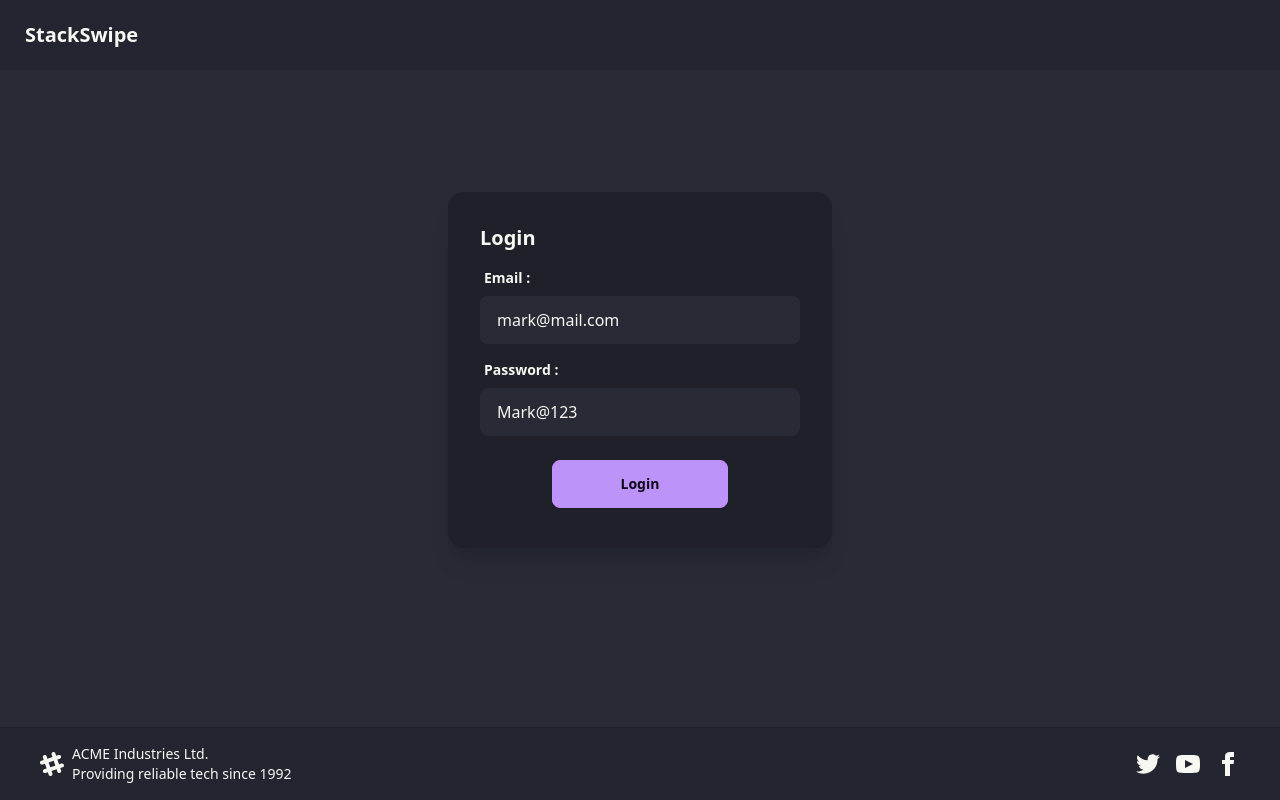
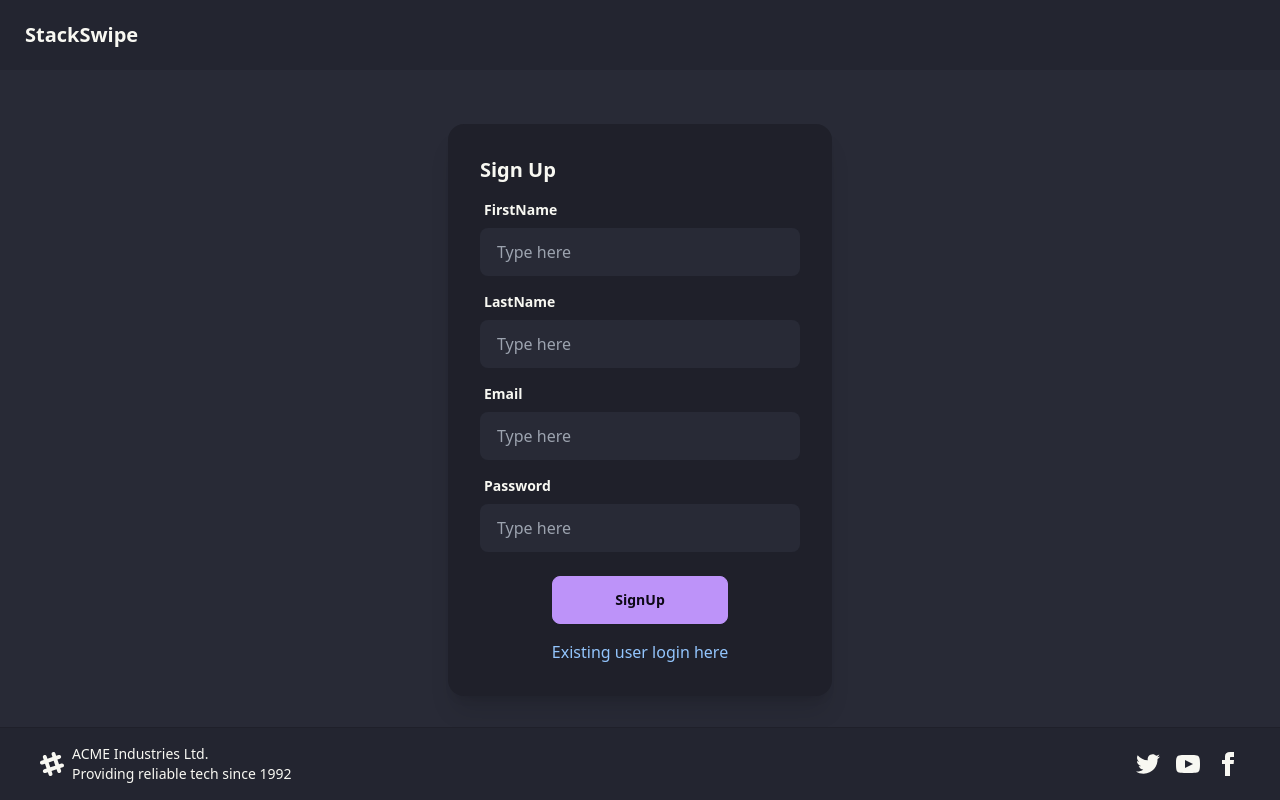
Before and after one commit to raulsync/stackSwipe-client, a React (Vite) app: page /login in a window 1280 px wide. Built offline with nearby package versions, Linux system fonts and the light colour scheme; no server answers; the HTML template or start-up script is replaced by a standard one.

Commit message:
feat :signup form && fix_bug

```diff
--- a/src/components/Login.jsx
+++ b/src/components/Login.jsx
@@ -6,8 +6,11 @@ import { useNavigate } from "react-router-dom";
 import { BASE_URL } from "../utils/constants";
 
 const Login = () => {
-  const [emailId, setEmailId] = useState("mark@mail.com");
-  const [password, setPassword] = useState("Mark@123");
+  const [emailId, setEmailId] = useState("");
+  const [password, setPassword] = useState("");
+  const [isLogin, setIsLogin] = useState(false);
+  const [firstName, setFirstName] = useState("");
+  const [lastName, setLastName] = useState("");
   const [error, setError] = useState("");
   const dispatch = useDispatch();
   const navigate = useNavigate();
@@ -34,15 +37,64 @@ const Login = () => {
     }
   };
 
+  const handleSignUp = async () => {
+    try {
+      const res = await axios.post(
+        BASE_URL + "/signup",
+        {
+          firstName,
+          lastName,
+          emailId,
+          password,
+        },
+        { withCredentials: true }
+      );
+      console.log(res?.data?.data);
+      dispatch(addUser(res?.data?.data));
+      return navigate("/profile");
+    } catch (error) {
+      console.error("Error occured in signUp new user", error.message);
+    }
+  };
+
   return (
-    <div className="flex justify-center items-center h-[600px]">
+    <div className="flex justify-center items-center my-10 h-[600px]">
       <div className="card bg-base-300 w-96 shadow-xl">
         <div className="card-body flex gap-2">
-          <h2 className="card-title font-bold">Login</h2>
-
+          <h2 className="card-title font-bold">
+            {!isLogin ? "Sign Up" : "Login"}
+          </h2>
+          {!isLogin && (
+            <>
+              <label className="form-control w-full max-w-xs">
+                <div className="label">
+                  <span className="label-text font-semibold">FirstName</span>
+                </div>
+                <input
+                  type="text"
+                  placeholder="Type here"
+                  className="input  w-full max-w-xs"
+                  value={firstName}
+                  onChange={(e) => setFirstName(e.target.value)}
+                />
+              </label>
+              <label className="form-control w-full max-w-xs">
+                <div className="label">
+                  <span className="label-text font-semibold">LastName</span>
+                </div>
+                <input
+                  type="text"
+                  placeholder="Type here"
+                  className="input  w-full max-w-xs"
+                  value={lastName}
+                  onChange={(e) => setLastName(e.target.value)}
+                />
+              </label>
+            </>
+          )}
           <label className="form-control w-full max-w-xs">
             <div className="label">
-              <span className="label-text font-semibold">Email :</span>
+              <span className="label-text font-semibold">Email</span>
             </div>
             <input
               type="text"
@@ -54,7 +106,7 @@ const Login = () => {
           </label>
           <label className="form-control w-full max-w-xs">
             <div className="label">
-              <span className="label-text font-semibold">Password :</span>
+              <span className="label-text font-semibold">Password</span>
             </div>
             <input
               type="text"
@@ -68,11 +120,17 @@ const Login = () => {
           <div className="card-actions justify-center my-2">
             <button
               className="btn btn-secondary w-44"
-              onClick={handleLogin}
+              onClick={isLogin ? handleLogin : handleSignUp}
             >
-              Login
+              {!isLogin ? "SignUp" : "Login"}
             </button>
           </div>
+          <p
+            className="text-center cursor-pointer text-blue-300"
+            onClick={() => setIsLogin((prev) => !prev)}
+          >
+            {isLogin ? "New user signup here" : "Existing user login here"}
+          </p>
         </div>
       </div>
     </div>
```
